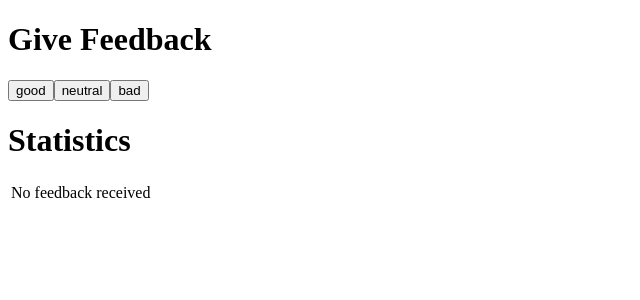
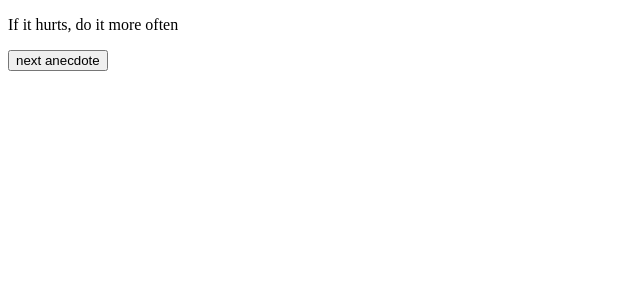
Before and after one commit to jhirtzel/fullstackopen, a React (Create React App) app in the folder part1c/: page / in a window 1280 px wide. Shown: the top 300 px of the page, without its empty margins (0-640 px from the left). Built offline with nearby package versions, Linux system fonts and the light colour scheme; the HTML template or start-up script is replaced by a standard one.

Commit message:
exercise 1.12

```diff
--- a/part1c/src/App.js
+++ b/part1c/src/App.js
@@ -1,100 +1,39 @@
-import React, {useState} from 'react';
+import React, { useState } from 'react'
 
-/* Components */
-// this component uses () syntax because it has a single statement (the <button> element)
-// and the return() call is implied
 const Button = ({clickHandler, label}) => (
   <button onClick={clickHandler} >{label}</button>
 )
 
-const TableCell = ({data}) => (<td>{data}</td>)
+const App = () => {
+  const anecdotes = [
+    'If it hurts, do it more often',
+    'Adding manpower to a late software project makes it later!',
+    'The first 90 percent of the code accounts for the first 10 percent of the development time...The remaining 10 percent of the code accounts for the other 90 percent of the development time.',
+    'Any fool can write code that a computer can understand. Good programmers write code that humans can understand.',
+    'Premature optimization is the root of all evil.',
+    'Debugging is twice as hard as writing the code in the first place. Therefore, if you write the code as cleverly as possible, you are, by definition, not smart enough to debug it.',
+    'Programming without an extremely heavy use of console.log is same as if a doctor would refuse to use x-rays or blood tests when diagnosing patients'
+  ]
 
-// TableRow Component
-// takes an object/array of cells, and creates a TableCell for each one
-// encloses the list of cells in a table row tag
-const TableRow = ({cells}) => {
-  let row = [];
-  for (const cell of cells) {
-    row.push(<TableCell key={cell} data={cell} />);
-  }
-  return(<tr>{row}</tr>)
-}
+  const [selected, setSelected] = useState(0)
 
-// Table Component
-// takes a rows object/array, consisting of 0 or more equal-length arrays
-// and constructs a table
-const Table = ({rows}) => {
-  let table = [];
-  for (const row of rows) {
-    table.push(<TableRow key={row[0]} cells={row}/>);
-  }
-  return(<table><tbody>{table}</tbody></table>)
-}
+	const handleChooser = () => {
+		console.log("clicked button")
+		setSelected(getRandBetween(0, anecdotes.length));
+	}
 
-const StatsLine = ({textPre, value, textPost}) => {
-  return(<p>{textPre}{value}{textPost}</p>)
-}
-
-const Stats = ({posCount, neuCount, negCount}) => {
-  const sum = posCount + neuCount + negCount;
-  const defaultContent = [["No feedback received"]]
-  if (sum === 0) {
-    return(
-      <>
-      <h1>Statistics</h1>
-      <Table rows={defaultContent}/>
-      </>)
-  } else {
-    let avg = 0;
-    if (sum !== 0) avg = (posCount/(posCount+negCount+(neuCount/2)))*100;
-    const content = [
-      ["Positive",posCount],
-      ["Neutral",neuCount],
-      ["Negative",negCount],
-      ["Total Votes",sum],
-      ["Average",avg,"% positive"]
-    ]
-
-    return(
-      <>
-      <h1>Statistics</h1>
-      <Table rows={content} />
-      {/* <StatsLine textPre="Positive: " value={posCount} />
-      <StatsLine textPre="Neutral: " value={neuCount} />
-      <StatsLine textPre="Negative: " value={negCount} />
-      <StatsLine textPre="Total votes: " value={sum} />
-      <StatsLine textPre="Average: " value={avg} textPost="% positive" /> */}
-      </>
-    )
-  }
-}
-
-const App = () => {
-  const [good, setGood] = useState(0)
-  const [bad, setBad] = useState(0)
-  const [neutral, setNeutral] = useState(0)
-
-  /* Event Handlers */
-  const handlePositive = () => {
-    setGood(good + 1)
-  }
-
-  const handleNeutral = () => {
-    setNeutral(neutral + 1)
-  }
-
-  const handleNegative = () => {
-    setBad(bad + 1)
-  }
+	function getRandBetween(min, max) {
+		min = Math.ceil(min);
+		max = Math.floor(max);
+		// return a range exclusive of the max value, to be used in array indexing
+		return Math.floor(Math.random() * (max - min) + min);
+	}
 
   return (
-    <>
-      <h1>Give Feedback</h1>
-      <Button label="good" clickHandler={handlePositive}/>
-      <Button label="neutral" clickHandler={handleNeutral} />
-      <Button label="bad" clickHandler={handleNegative} />
-      <Stats posCount={good} neuCount={neutral} negCount={bad}/>
-    </>
+    <div>
+      <p>{anecdotes[selected]}</p>
+			<Button label="next anecdote" clickHandler={handleChooser}/>
+    </div>
   )
 }
 
```
Also changed, not shown: part1c/src/App2.js (added, +101 -0 lines).
